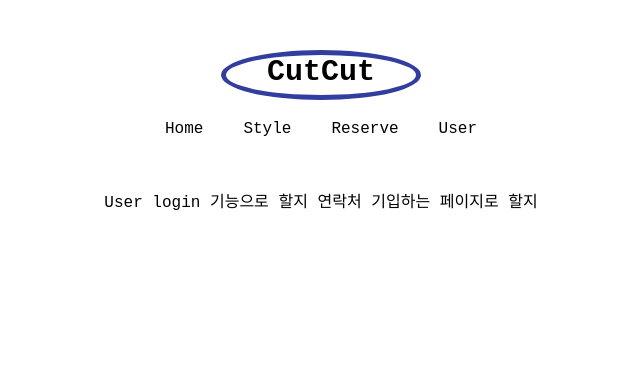
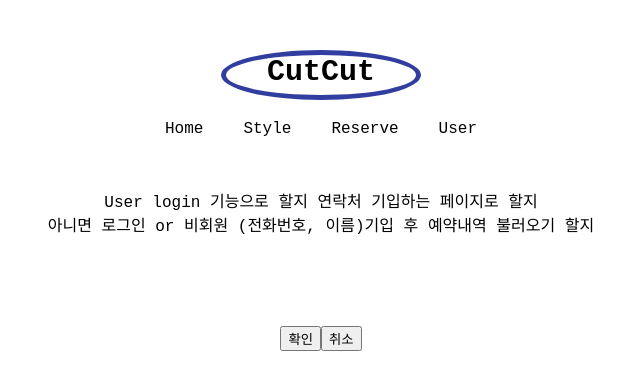
Before and after one commit to yeeahG/CutCut, a React (Create React App) app: page /user in a window 1280 px wide. Shown: the top 390 px of the page, without its empty margins (319-959 px from the left). Built offline with nearby package versions, Linux system fonts and the light colour scheme.

Commit message:
[Reservation]Send data

```diff
--- a/src/components/Layout/Calender.jsx
+++ b/src/components/Layout/Calender.jsx
@@ -7,6 +7,7 @@ const Calender = (props) => {
     const selectedDate = (date) => {
         props.dates(date);
     }
+    console.log(setStartDate);
 
 
     return (
--- a/src/components/Layout/User.jsx
+++ b/src/components/Layout/User.jsx
@@ -8,10 +8,15 @@ const User = (props) => {
     <div>
       User
       login 기능으로 할지 연락처 기입하는 페이지로 할지<br/>
-      {localStorage.getItem("choice")}<br/>
-      {localStorage.getItem("hairName")}<br/>
-      {localStorage.getItem("hairPrice")}<br/>
-      {localStorage.getItem("hariDesigner")}<br/>
+      아니면 로그인 or 비회원 (전화번호, 이름)기입 후 예약내역 불러오기 할지<br/><br/>
+      <div>
+        {localStorage.getItem("choice")}<br/>
+        {localStorage.getItem("hairName")}<br/>
+        {localStorage.getItem("hairPrice")}<br/>
+        {localStorage.getItem("hariDesigner")}<br/>
+      </div>
+      <button>확인</button>
+      <button>취소</button>
     </div>
   )
 }
--- a/src/components/Modal/Modal.jsx
+++ b/src/components/Modal/Modal.jsx
@@ -1,9 +1,7 @@
 import React, { useContext, useState } from 'react';
 import HairContext from '../Store/HairContext';
 import ReservationItem from '../Store/ReservationItem';
-import Calender from '../Layout/Calender';
 import './Modal.css';
-
 
 const Modal = (props) => {
   // 열기, 닫기, 모달 헤더 텍스트를 부모로부터 받아옴
@@ -57,8 +55,6 @@ const Modal = (props) => {
 
           <main>
             {props.children}
-            {/* <Calender /> */}
-            {/* <Calender dates={dates}/> */}
           </main>
 
           <footer>
```
